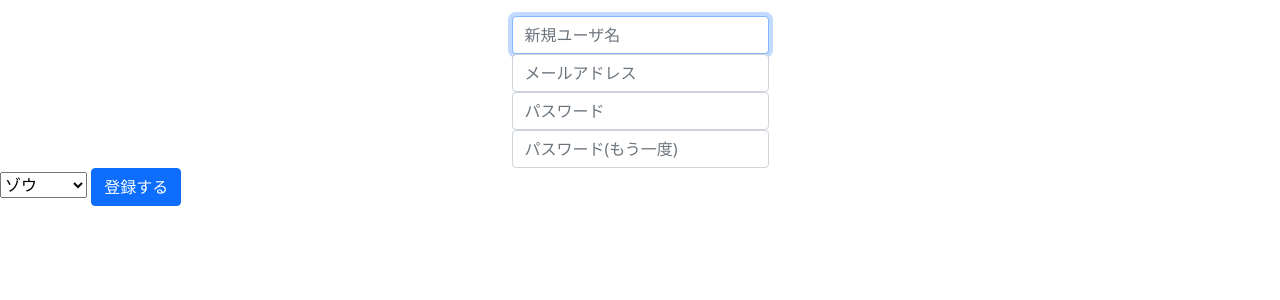
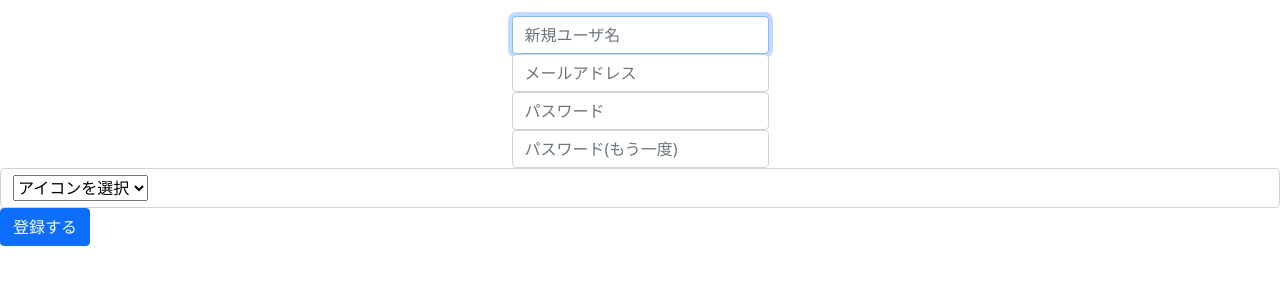
Before and after one commit to KeNtaMiyata/ShareTabi, a Flask app: page /register in a window 1280 px wide. Shown: the part 120-420 px from the top of the page. Run offline with Flask 2, Linux system fonts and the light colour scheme.

Commit message:
[add] #2 /register

```diff
--- a/templates/register.html
+++ b/templates/register.html
@@ -11,10 +11,13 @@
             <input class="form-control mx-auto w-auto" id="email" name="email" placeholder="メールアドレス" type="text">
             <input class="form-control mx-auto w-auto" id="password" name="password" placeholder="パスワード" type="password">
             <input class="form-control mx-auto w-auto" id="password" name="confirmation" placeholder="パスワード(もう一度)" type="password">
-            <select class="imgSel" id="sel1" onChange="selectChange('sel1')">
-                <option value="static/icon/ゾウ.png">ゾウ</option>
-                <option value="static/icon/トナカイ.png">トナカイ</option>
-            </select>
+            <div autocomplete="off" autofocus class="form-control mx-auto w-auto">
+                <select class="imgSel" id="sel1" onChange="selectChange('sel1')">
+                    <option value="">アイコンを選択</option>
+                    <option value="static/icon/ゾウ.png">ゾウ</option>
+                    <option value="static/icon/トナカイ.png">トナカイ</option>
+                </select>
+            </div>
             <button class="btn btn-primary" type="submit">登録する</button>
         </form>
 {% endblock %}
```
